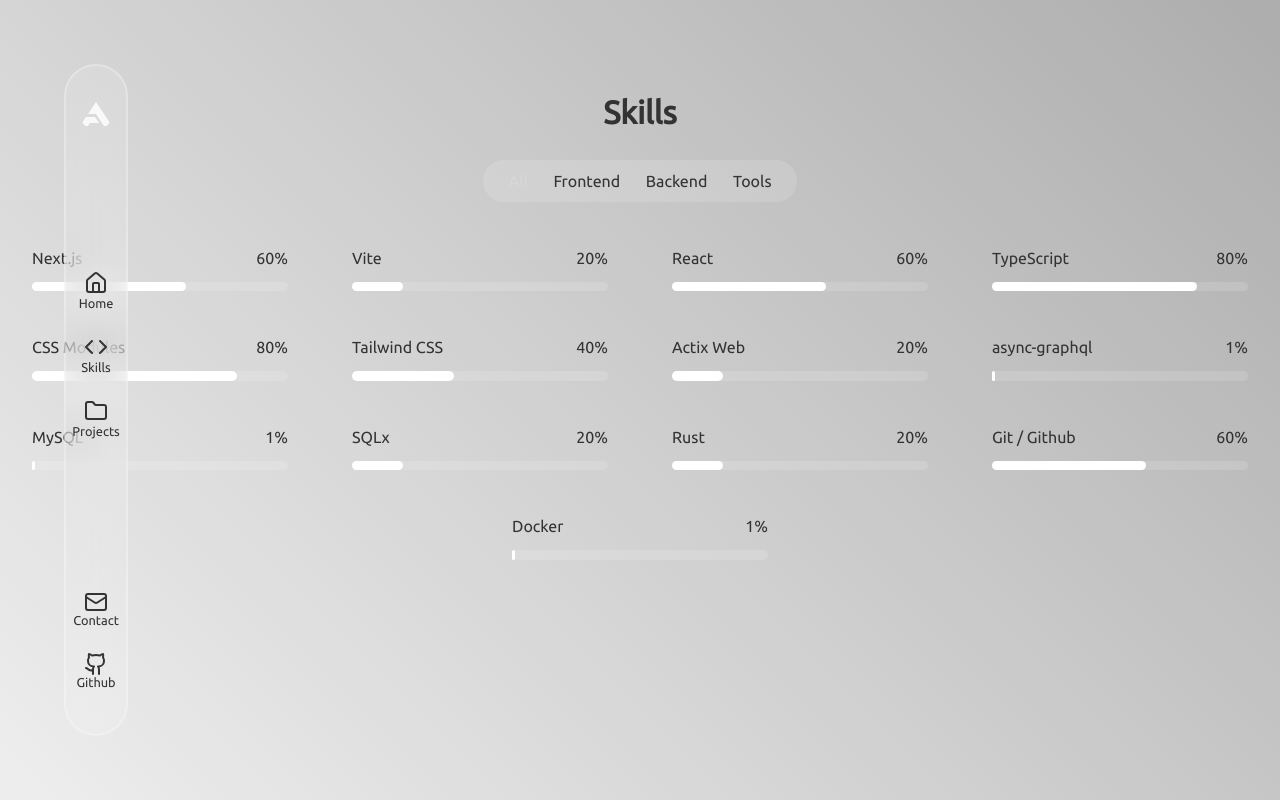
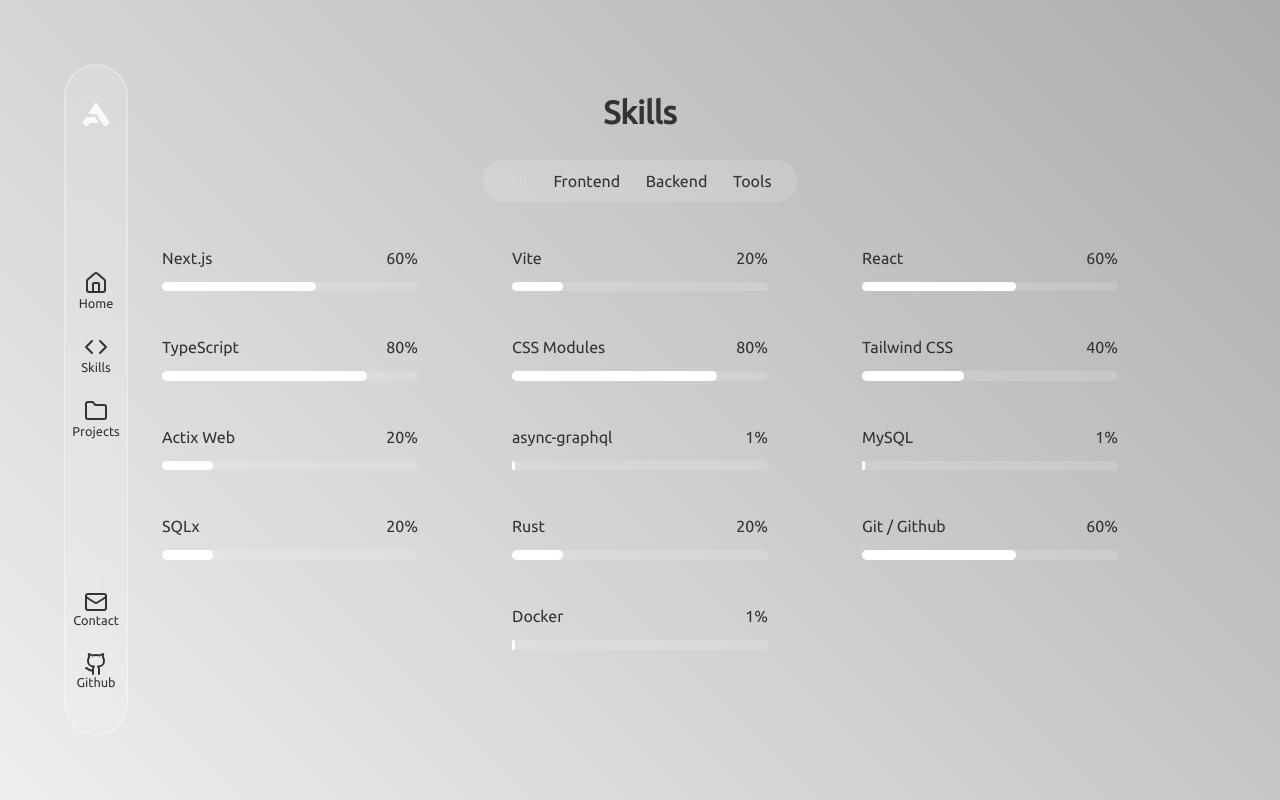
Before and after one commit to Apedy/portfolio, a Next.js app: page /skills in a window 1280 px wide. Built offline with nearby package versions, Linux system fonts and the light colour scheme.

Commit message:
feat: 画面の横幅を変更

```diff
--- a/src/app/globals.css
+++ b/src/app/globals.css
@@ -12,7 +12,6 @@
 
 html,
 body {
-	max-width: 100%;
 	min-height: 100%;
 	-ms-overflow-style: none;
 	overflow-x: hidden;
@@ -24,6 +23,8 @@
 	color: var(--foreground);
 	-webkit-font-smoothing: antialiased;
 	-moz-osx-font-smoothing: grayscale;
+	margin: 0 auto;
+	max-width: 1080px;
 }
 
 * {
--- a/src/app/page.module.css
+++ b/src/app/page.module.css
@@ -1,5 +1,4 @@
 .page {
 	height: 100vh;
 	overflow: scroll;
-	padding: 0 20vw;
 }
```
